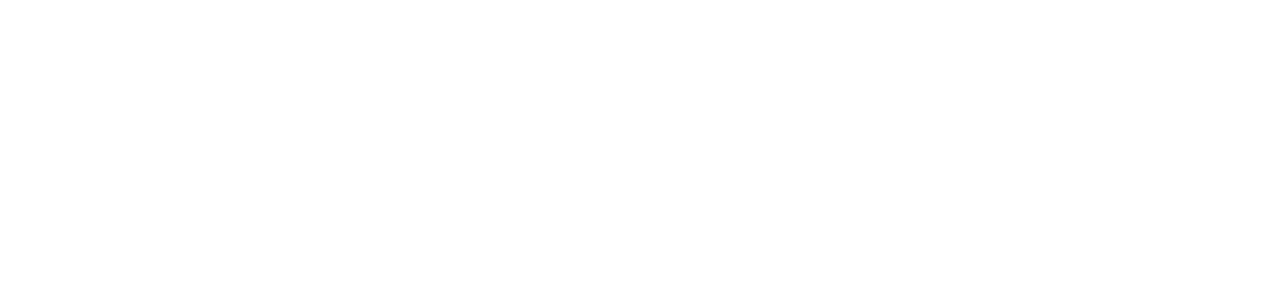
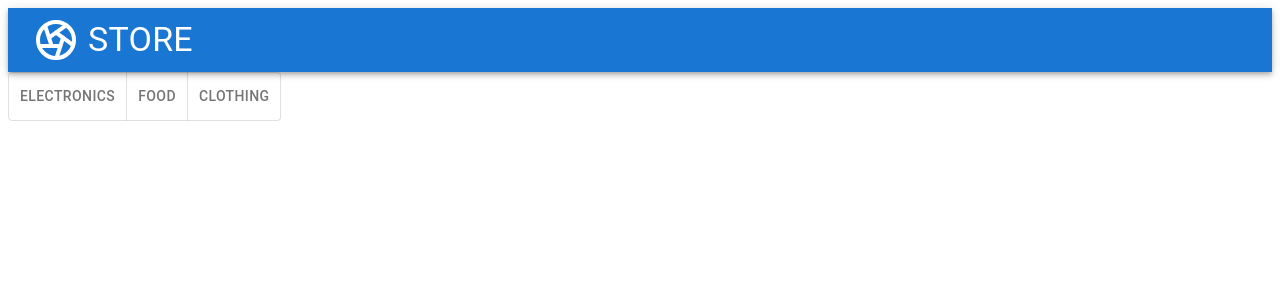
Before and after one commit to DSFrey/virtual-store, a React (Create React App) app: page / in a window 1280 px wide. Shown: the top 300 px of the page. Built offline with nearby package versions, Linux system fonts and the light colour scheme.

Commit message:
Create Header and Categories components

```diff
--- a/package.json
+++ b/package.json
@@ -6,6 +6,7 @@
     "@emotion/react": "^11.10.5",
     "@emotion/styled": "^11.10.5",
     "@mui/material": "^5.10.13",
+    "@tabler/icons": "^1.110.0",
     "@testing-library/jest-dom": "^5.16.5",
     "@testing-library/react": "^13.4.0",
     "@testing-library/user-event": "^13.5.0",
--- a/src/App.js
+++ b/src/App.js
@@ -1,6 +1,11 @@
+import Categories from "./Components/Categories/Categories";
+import { Header } from "./Components/Header/Header";
+
 function App() {
   return (
     <div className="App">
+      <Header />
+      <Categories />
     </div>
   );
 }
--- /dev/null
+++ b/src/Components/Categories/Categories.jsx
@@ -0,0 +1,31 @@
+import { ToggleButton, ToggleButtonGroup } from "@mui/material"
+import { connect } from "react-redux"
+import { selectCategory } from "../../Store/categories"
+
+const Categories = (props) => {
+  const { categories } = props
+
+  return (
+    <ToggleButtonGroup variant="text" color="primary" exclusive value={categories.activeCategory}>
+      {categories.list.map(category => (
+        <ToggleButton
+          key={category.name}
+          value={category.name}
+          onClick={() => selectCategory(category.name)}
+        >
+          {category.name}
+        </ToggleButton>
+      ))}
+    </ToggleButtonGroup>
+  )
+}
+
+const mapStateToProps = ({ categories }) => {
+  return { categories }
+}
+
+const mapDispatchToProps = {
+  selectCategory
+}
+
+export default connect(mapStateToProps, mapDispatchToProps)(Categories);
--- /dev/null
+++ b/src/Components/Header/Header.jsx
@@ -0,0 +1,22 @@
+import { AppBar, Button, Toolbar, Typography } from "@mui/material"
+import { IconAperture } from "@tabler/icons"
+
+export const Header = () => {
+  return (
+    <AppBar position="sticky">
+      <Toolbar>
+        <IconAperture size={48} />
+        <Button
+          component="a"
+          href="/"
+          sx={{
+            color: 'inherit',
+            textDecoration: 'none'
+          }}
+        >
+          <Typography variant="h4">Store</Typography>
+        </Button>
+      </Toolbar>
+    </AppBar>
+  )
+}
--- a/src/Store/categories.js
+++ b/src/Store/categories.js
@@ -1,5 +1,5 @@
 const initialState = {
-  categories: [
+  list: [
     { name: 'electronics', displayName: 'Electronics' },
     { name: 'food', displayName: 'Food' },
     { name: 'clothing', displayName: 'Clothing' },
@@ -12,6 +12,7 @@
 
   switch(type) {
     case 'SELECT':
+      console.log(payload)
       return {
         ...state,
         activeCategory: state.categories.find(element => element.name === payload)
```
Also changed, not shown: public/manifest.json, 1 other file (tests, documents, lock files or other folders).
